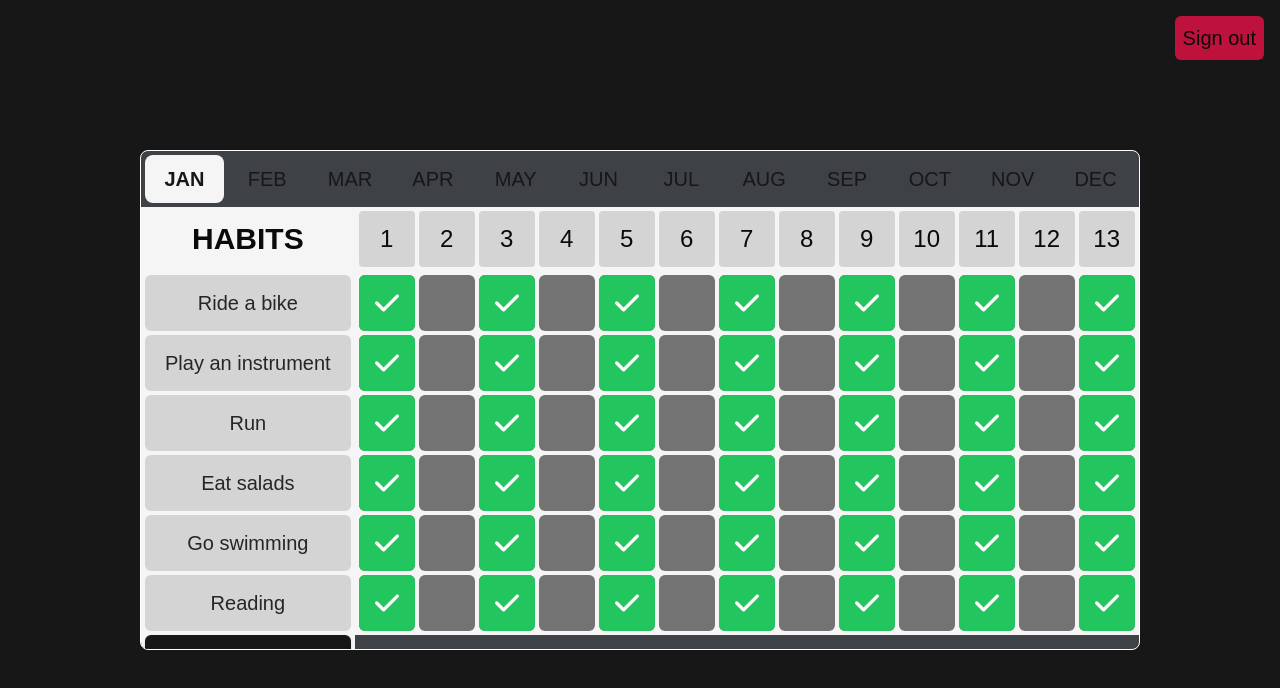
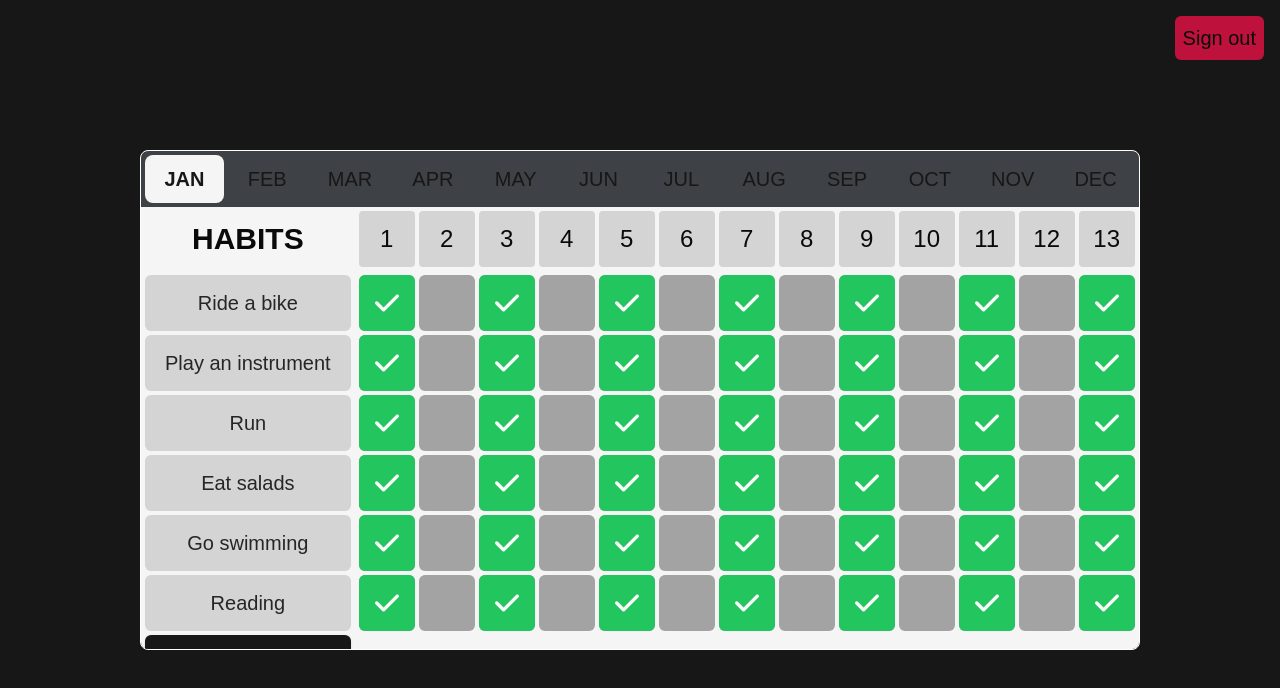
Before and after one commit to volodymyr-korolchuk/habit-tracker, a Next.js app: page /tracker in a window 1280 px wide. Shown: the top 688 px of the page. Built offline with nearby package versions, Linux system fonts and the light colour scheme; a web font is replaced by a local one.

Commit message:
style: tracker bg colors adjusted

```diff
--- a/app/tracker/page.tsx
+++ b/app/tracker/page.tsx
@@ -49,12 +49,14 @@ const TrackerPage = () => {
         {daysOfMonth.map((_, index) => (
           <div
             key={index + 1}
-            className="h-12 w-12 md:h-14 md:w-14 bg-neutral-500 flex items-center justify-center rounded-md"
+            className="h-12 w-12 md:h-14 md:w-14 bg-neutral-400 flex items-center justify-center rounded-md"
           >
             <Button
               type="button"
-              className={`bg-transparent h-full border-none shadow-none w-full ${
-                index % 2 === 0 ? "bg-green-500" : "bg-transparent"
+              className={`h-full border-none shadow-none w-full ${
+                index % 2 === 0
+                  ? "bg-green-500 hover:bg-green-300"
+                  : "bg-transparent hover:bg-neutral-300"
               }`}
             >
               {index % 2 === 0 ? <FaCheck size={32} /> : null}
--- a/components/Buttons/TinyButton.tsx
+++ b/components/Buttons/TinyButton.tsx
@@ -5,7 +5,7 @@ interface Props {
 }
 
 const TinyButton: React.FC<Props> = ({ label, primary, onClick }) => {
-  const classes = `rounded-lg text-center text-neutral-900 w-full flex-1 w-[45px] md:text-xl md:h-12 text-sm hover:bg-neutral-300 transition ${
+  const classes = `rounded-lg text-center text-neutral-900 flex-1 w-[45px] md:text-xl md:h-12 text-sm hover:bg-neutral-300 transition ${
     primary ? "font-semibold bg-neutral-100 text-neutral-900 text-[18px]" : ""
   }`;
 
--- a/components/Tracker/Tracker.tsx
+++ b/components/Tracker/Tracker.tsx
@@ -31,26 +31,26 @@ const Tracker: React.FC<Props> = ({
           <nav className="p-1 md:h-auto h-full">{header}</nav>
         </div>
 
-        <div className="flex justify-between items-start h-full overflow-auto w-full">
-          <div className="flex w-[250px] flex-col items-start justify-between gap-y-1 bg-neutral-100 px-1 pb-1">
+        <div className="flex justify-between items-start h-full overflow-auto w-full bg-neutral-100">
+          <div className="flex w-[250px] flex-col items-start justify-between gap-y-1 px-1 pb-1">
             <h2 className="text-center flex justify-center items-center w-full md:h-16 h-14 font-bold md:text-3xl text-2xl">
               HABITS
             </h2>
             {aside}
             <Button
               onClick={openModal}
-              className="w-full h-14 rounded-md font-normal text-lg"
+              className="w-full md:h-14 h-12 rounded-md font-normal text-lg"
             >
               <p className="pr-2">New Habit</p> <IoCreate size={20} />
             </Button>
           </div>
 
           <section className="flex flex-col">
-            <div className="flex gap-x-1 items-center justify-start bg-neutral-100 px-1 md:h-auto h-14 p-1">
+            <div className="flex gap-x-1 items-center justify-start px-1 md:h-auto h-14 p-1">
               {daysOfMonth}
             </div>
 
-            <div className="w-full h-screen flex-1 flex flex-col justify-between gap-y-1 p-1 bg-neutral-100">
+            <div className="w-full h-screen flex-1 flex flex-col justify-between gap-y-1 p-1">
               {content}
             </div>
           </section>
```
